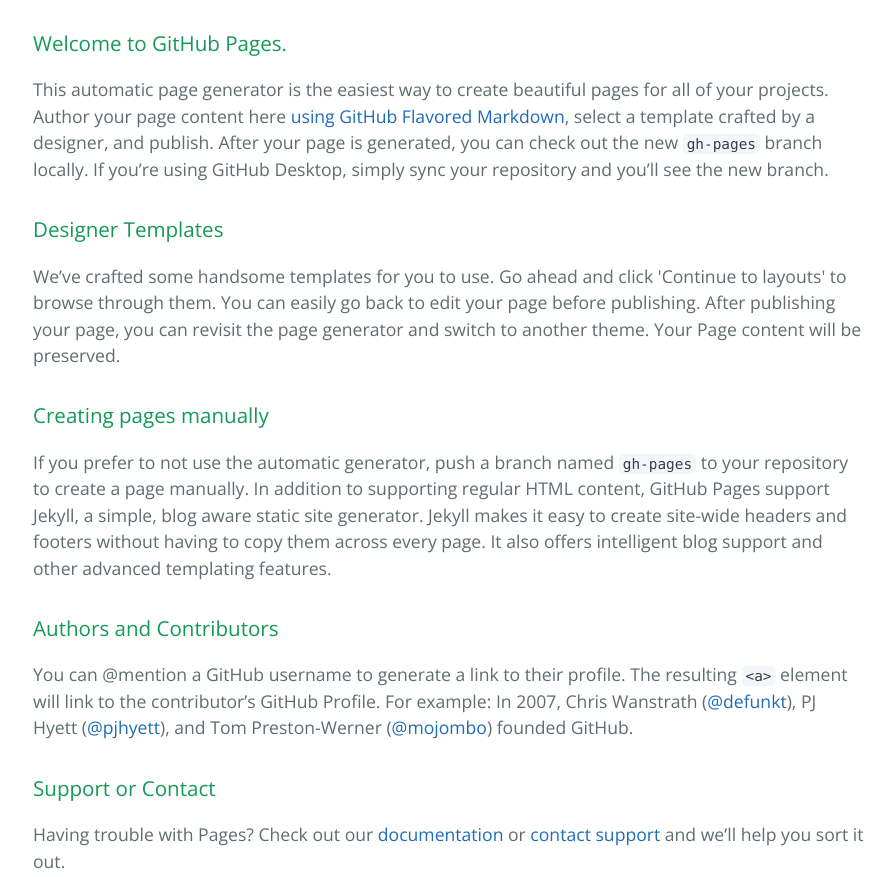
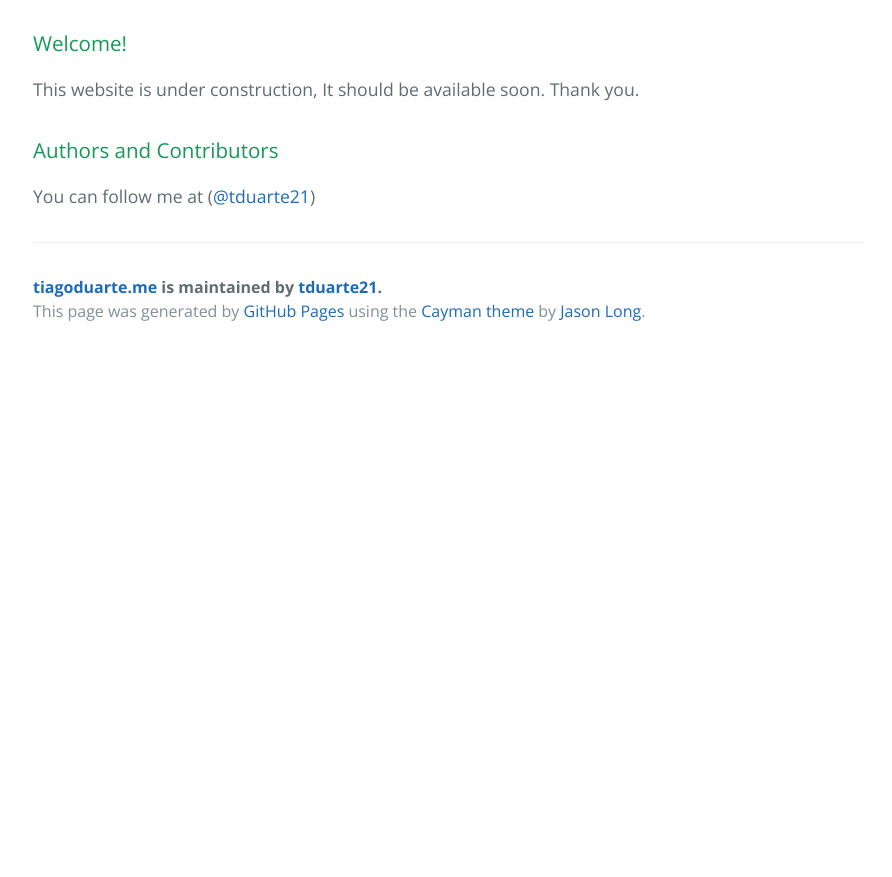
Before and after one commit to tduarte21/mygithubpage, a plain HTML site: page index.html in a window 1280 px wide. Shown: the part 340-1217 px from the top of the page, without its empty margins (191-1083 px from the left). After the commit the page ends 800 px from the top, so only its background shows below. Drawn offline with nearby package versions, Linux system fonts and the light colour scheme.

Commit message:
Update index.html

```diff
--- a/index.html
+++ b/index.html
@@ -20,29 +20,15 @@
 
     <section class="main-content">
       <h3>
-<a id="welcome-to-github-pages" class="anchor" href="#welcome-to-github-pages" aria-hidden="true"><span aria-hidden="true" class="octicon octicon-link"></span></a>Welcome to GitHub Pages.</h3>
+<a id="welcome" class="anchor" href="#welcome" aria-hidden="true"><span aria-hidden="true" class="octicon octicon-link"></span></a>Welcome!</h3>
 
-<p>This automatic page generator is the easiest way to create beautiful pages for all of your projects. Author your page content here <a href="https://guides.github.com/features/mastering-markdown/">using GitHub Flavored Markdown</a>, select a template crafted by a designer, and publish. After your page is generated, you can check out the new <code>gh-pages</code> branch locally. If you’re using GitHub Desktop, simply sync your repository and you’ll see the new branch.</p>
+<p> This website is under construction, It should be available soon. Thank you.</p>
 
-<h3>
-<a id="designer-templates" class="anchor" href="#designer-templates" aria-hidden="true"><span aria-hidden="true" class="octicon octicon-link"></span></a>Designer Templates</h3>
-
-<p>We’ve crafted some handsome templates for you to use. Go ahead and click 'Continue to layouts' to browse through them. You can easily go back to edit your page before publishing. After publishing your page, you can revisit the page generator and switch to another theme. Your Page content will be preserved.</p>
-
-<h3>
-<a id="creating-pages-manually" class="anchor" href="#creating-pages-manually" aria-hidden="true"><span aria-hidden="true" class="octicon octicon-link"></span></a>Creating pages manually</h3>
-
-<p>If you prefer to not use the automatic generator, push a branch named <code>gh-pages</code> to your repository to create a page manually. In addition to supporting regular HTML content, GitHub Pages support Jekyll, a simple, blog aware static site generator. Jekyll makes it easy to create site-wide headers and footers without having to copy them across every page. It also offers intelligent blog support and other advanced templating features.</p>
 
 <h3>
 <a id="authors-and-contributors" class="anchor" href="#authors-and-contributors" aria-hidden="true"><span aria-hidden="true" class="octicon octicon-link"></span></a>Authors and Contributors</h3>
 
-<p>You can @mention a GitHub username to generate a link to their profile. The resulting <code>&lt;a&gt;</code> element will link to the contributor’s GitHub Profile. For example: In 2007, Chris Wanstrath (<a href="https://github.com/defunkt" class="user-mention">@defunkt</a>), PJ Hyett (<a href="https://github.com/pjhyett" class="user-mention">@pjhyett</a>), and Tom Preston-Werner (<a href="https://github.com/mojombo" class="user-mention">@mojombo</a>) founded GitHub.</p>
-
-<h3>
-<a id="support-or-contact" class="anchor" href="#support-or-contact" aria-hidden="true"><span aria-hidden="true" class="octicon octicon-link"></span></a>Support or Contact</h3>
-
-<p>Having trouble with Pages? Check out our <a href="https://help.github.com/pages">documentation</a> or <a href="https://github.com/contact">contact support</a> and we’ll help you sort it out.</p>
+<p> You can follow me at (<a href="https://github.com/tduarte21" class="user-mention">@tduarte21</a>)</p>
 
       <footer class="site-footer">
         <span class="site-footer-owner"><a href="https://github.com/tduarte21/mygithubpage">tiagoduarte.me</a> is maintained by <a href="https://github.com/tduarte21">tduarte21</a>.</span>
```
